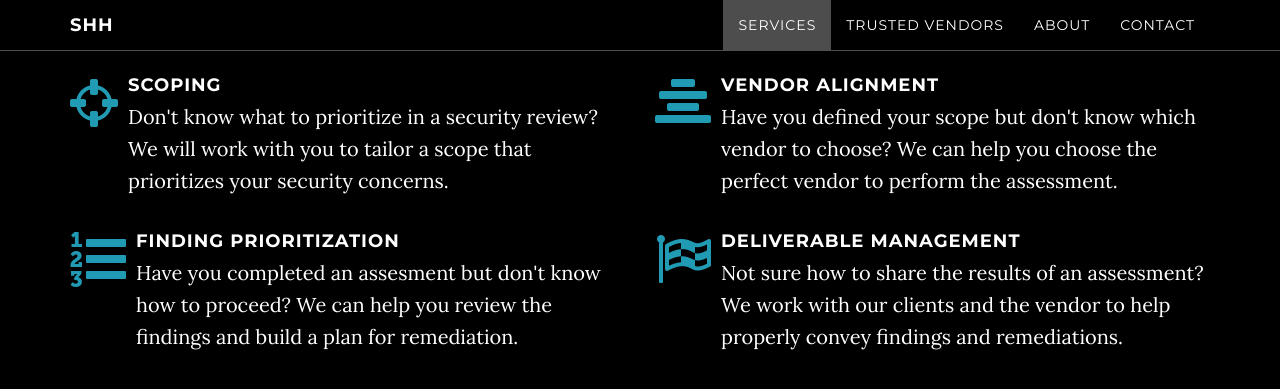
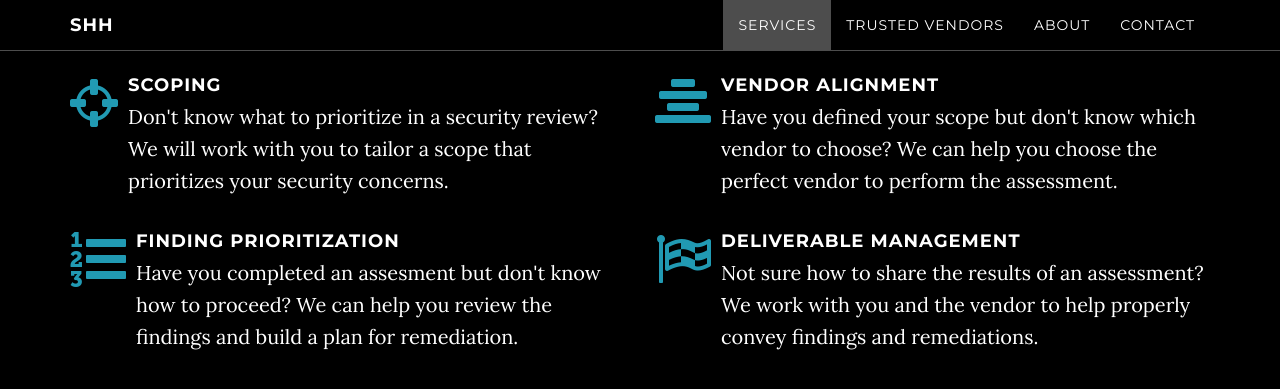
Before and after one commit to AuguryOne/auguryone.github.io, a Jekyll site: the page built from index.html, in a window 1280 px wide and 900 px high, scrolled down 1042 px, cut to the strip 0-534 px from the top of the window. Shown: the top 389 px of the strip. Built offline with Jekyll 4.4.1, drawn with Linux system fonts in a browser that asks for light colours.

Commit message:
Once again, more verbiage change

```diff
--- a/_config.yml
+++ b/_config.yml
@@ -31,8 +31,8 @@ sections:
       icon: list-ol
     - title: "Deliverable management"
       description: >
-        Not sure how to share the results of an assessment? We work with our
-        clients and the vendor to help properly convey findings and remediations.
+        Not sure how to share the results of an assessment? We work with you and
+        the vendor to help properly convey findings and remediations.
       icon: flag-checkered
   affiliates:
     title: Trusted vendors
```
